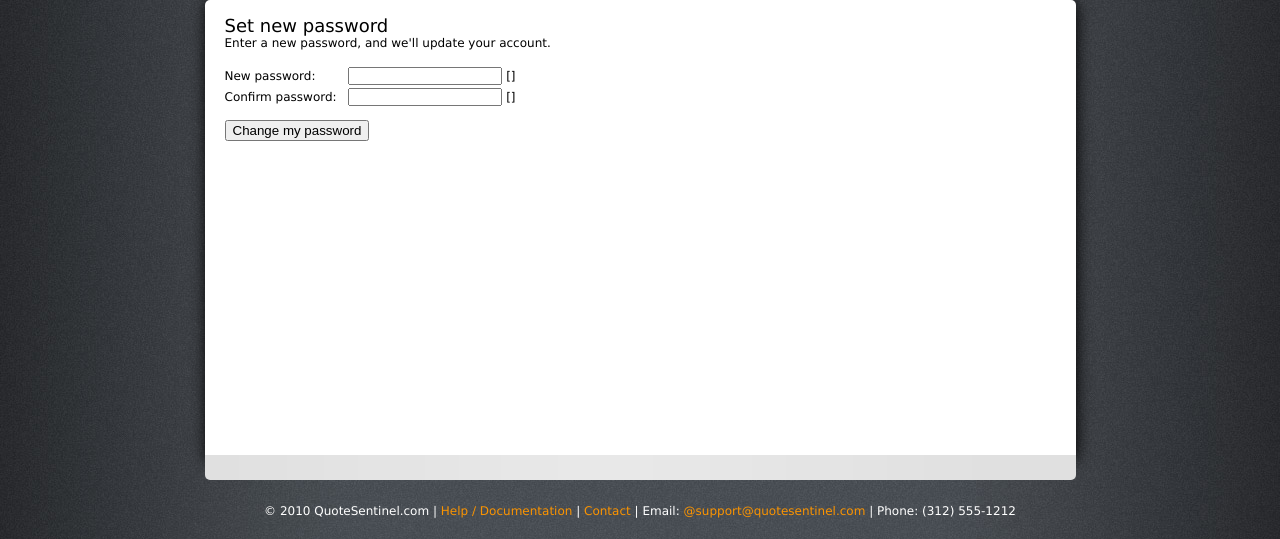
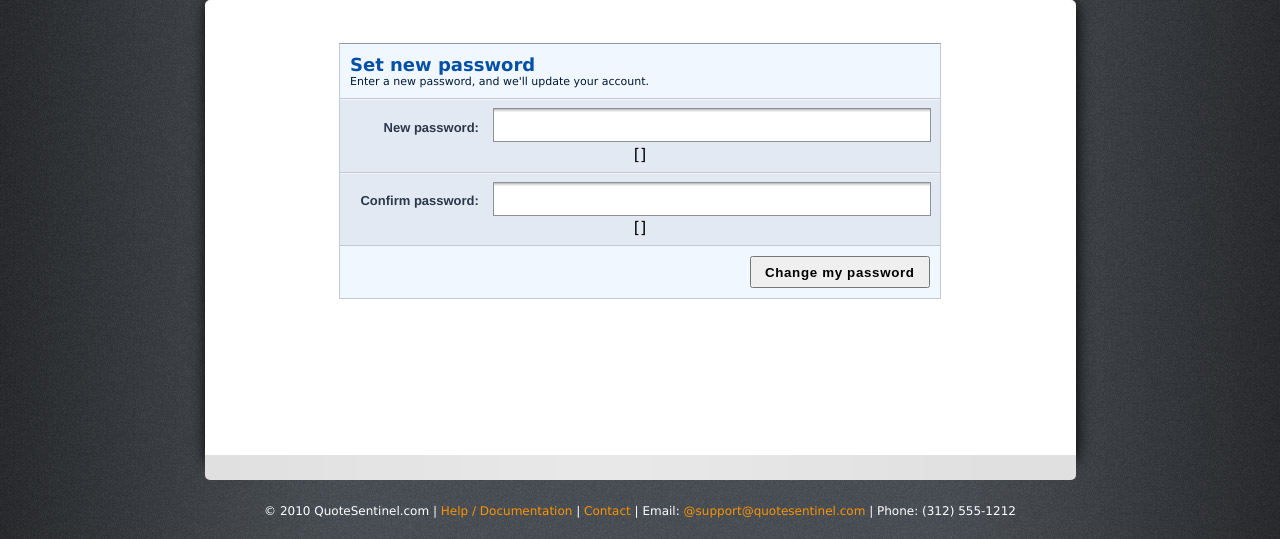
Before and after one commit to ezl/chromano_trial, a Django app: template templates/registration/password_reset_confirm.html in a window 1280 px wide. Shown: the part 64-603 px from the top of the page. Run offline with Django 3.2, Linux system fonts and the light colour scheme; the template is opened without the code that fills it: most values are stand-ins (such as "Sample title", 1, 10 or a date in 2020); form fields are guessed from the names that the template uses; parts of the project's set-up code (start-up, migrations or seed data) failed here and were passed over; some libraries are stand-ins or nearby versions.

Commit message:
style "set new password" page

```diff
--- a/templates/registration/password_reset_confirm.html
+++ b/templates/registration/password_reset_confirm.html
@@ -1,15 +1,12 @@
 {% extends "base.html" %}
 
 {% block content %}
-<div class="static">
-    <h2>Set new password</h2>
-    <p>Enter a new password, and we'll update your account.</p>
-<br/>
-
-<style>
-form label { width: 120px; display: inline-block; margin-top: 5px; }
-</style>
 <form method="post">{% csrf_token %}
+  <section class="center down">
+    <header>
+      <h2>Set new password</h2>
+      <h3>Enter a new password, and we'll update your account.</h3>
+    </header>
     <div>
         <label for="id_new_password1">New password:</label>
         {{ form.new_password1 }}
@@ -20,8 +17,9 @@ form label { width: 120px; display: inline-block; margin-top: 5px; }
         {{ form.new_password2 }}
         {{ form.new_password2.errors }}
     </div>
-    <br/>
-    <button type="submit">Change my password</button>
+    <footer>
+      <button type="submit">Change my password</button>
+    </footer>
+  </section>
 </form>
-</div>
 {% endblock %}
```
